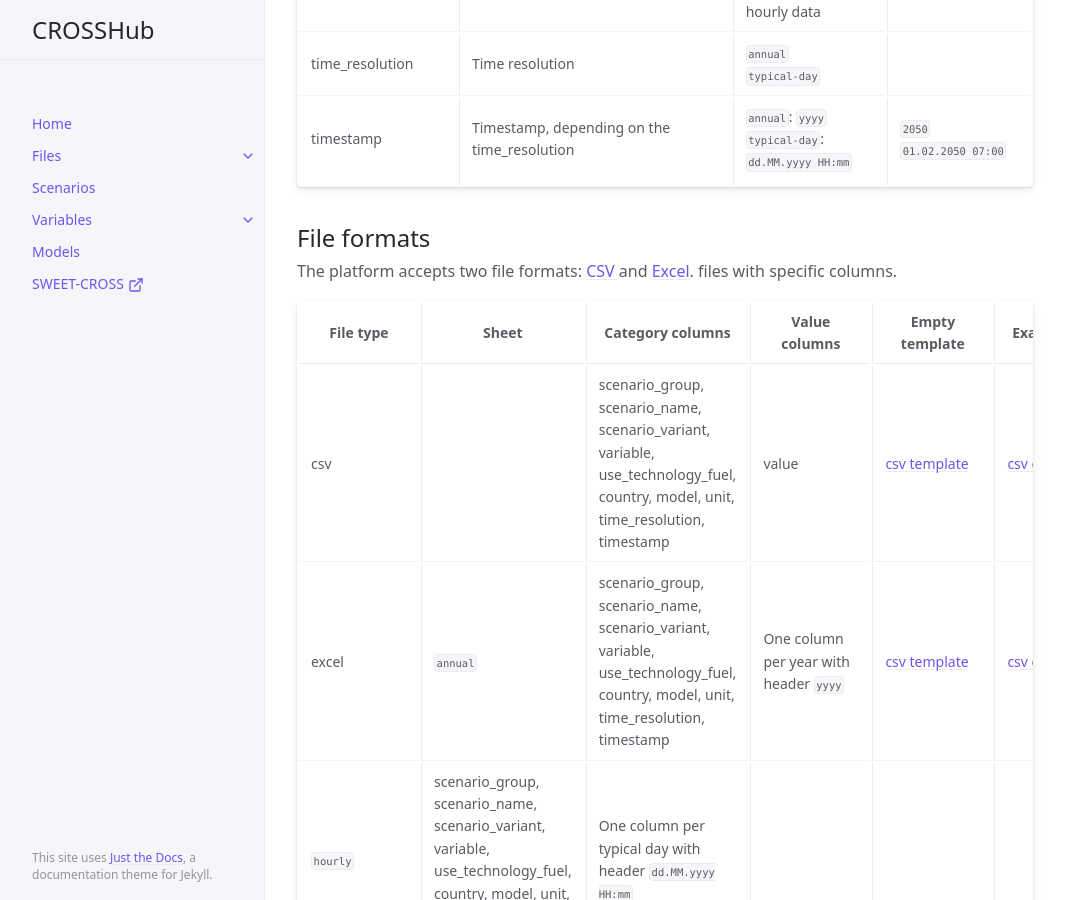
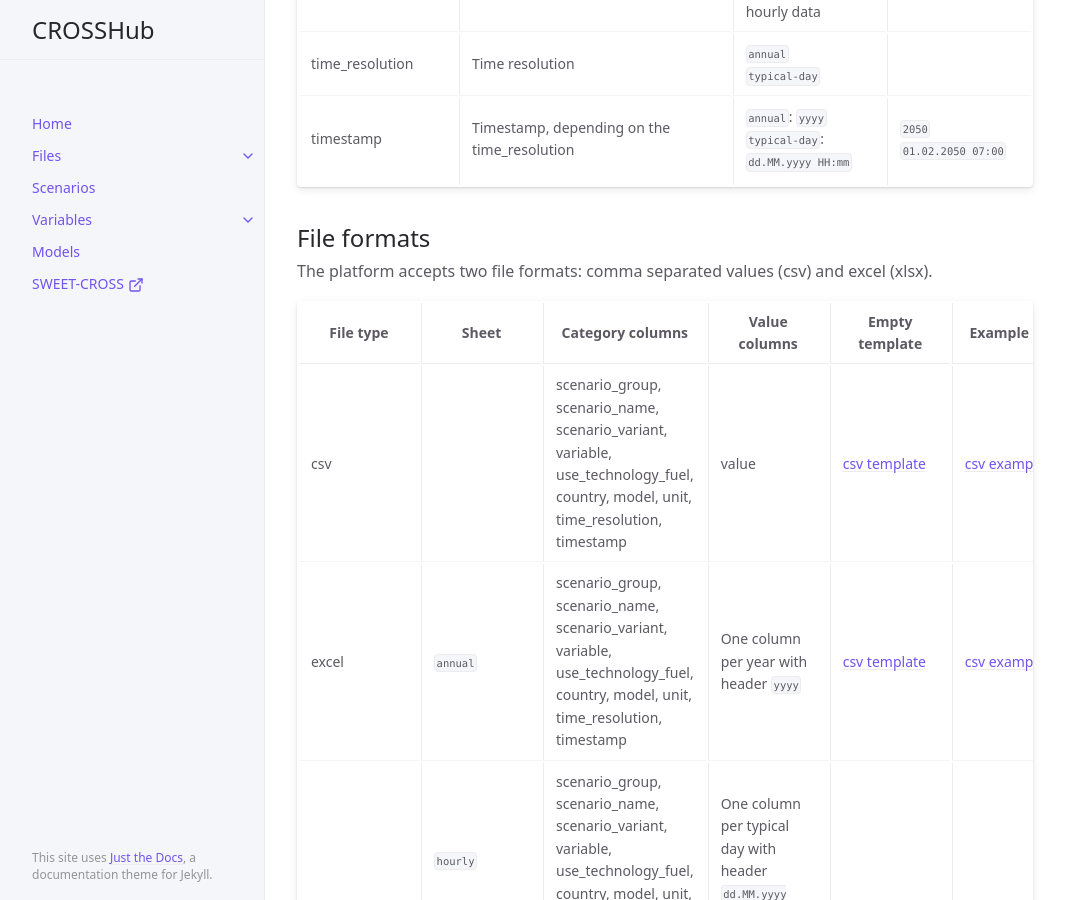
Before and after one commit to sweet-cross/data-model, a Jekyll site: the page built from docs/files/index.md, in a window 1280 px wide and 900 px high, scrolled down 880 px. Shown: the whole window, without its empty margins (107-1172 px from the left). Built offline with Jekyll 4.4.1, drawn with Linux system fonts in a browser that asks for light colours; cached includes are drawn as plain includes.

Commit message:
files md

```diff
--- a/docs/files/index.md
+++ b/docs/files/index.md
@@ -28,13 +28,13 @@ nav_order: 2
 
 
 ## File formats
-The platform accepts two file formats: [CSV](#csv) and [Excel](#excel).  files with specific columns.
+The platform accepts two file formats: comma separated values (csv) and excel (xlsx).
 
 File type | Sheet |Category columns | Value columns | Empty template | Example file
 | ---- | ---- | ---- | ---- | --- | --- |
 csv | | scenario_group, scenario_name, scenario_variant, variable, use_technology_fuel, country, model, unit, time_resolution, timestamp | value |[csv template](/instructions-data/files/resultsCross_stacked.csv) | [csv example](/instructions-data/files/resultsCross_SES_stacked.csv)|
 excel |  `annual` | scenario_group, scenario_name, scenario_variant, variable, use_technology_fuel, country, model, unit, time_resolution, timestamp | One column per year with header `yyyy` |[csv template](/instructions-data/files/resultsCross_excel.xlsx) | [csv example](/instructions-data/files/resultsCross_SES.xlsx)|
- `hourly` | scenario_group, scenario_name, scenario_variant, variable, use_technology_fuel, country, model, unit, time_resolution, timestamp | One column per typical day with header `dd.MM.yyyy HH:mm` |
+| `hourly` | scenario_group, scenario_name, scenario_variant, variable, use_technology_fuel, country, model, unit, time_resolution, timestamp | One column per typical day with header `dd.MM.yyyy HH:mm` |
 
 
 ## Zero values
```
